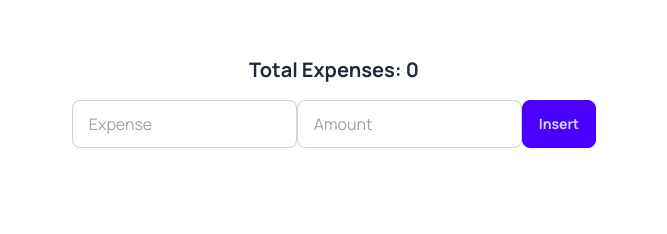
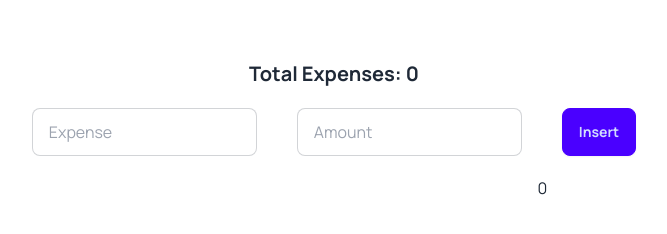
Before and after one commit to Taanveer22/domSmallProjetcs, a plain HTML site: page expenseCalculator/index.html in a window 1280 px wide. Both pictures are taken after a click on the button "Insert". Shown: the whole page, without its empty margins (306-973 px from the left). Drawn offline with nearby package versions, Linux system fonts and the light colour scheme.

Commit message:
alhamdulliah expense calculator small project done

```diff
--- a/expenseCalculator/index.html
+++ b/expenseCalculator/index.html
@@ -2,7 +2,7 @@
   <head>
     <meta charset="UTF-8" />
     <meta name="viewport" content="width=device-width, initial-scale=1.0" />
-    <title>Tea House</title>
+    <title>expense calculator</title>
     <!-- DaisyUI-->
     <link
       href="https://cdn.jsdelivr.net/npm/daisyui@4.12.10/dist/full.min.css"
@@ -44,13 +44,14 @@
   </head>
 
   <body class="font-manrope">
-    <section class="flex justify-center items-center mt-10">
+    <!-- ui section of browser -->
+    <section class="flex justify-center items-center mt-10 ">
       <div class="expense-input-panel">
-        <h1 class="text-xl font-bold text-center my-4">
-          Total Expenses: <span id="expense-amount">0</span>
+        <h1 class="text-xl font-bold text-center my-5">
+          Total Expenses: <span id="total-expense">0</span>
         </h1>
         <!-- Don't use Form -->
-        <div class="flex">
+        <div class="flex gap-10">
           <!-- DaisyUI Input Form -->
           <input
             id="expense-field"
@@ -64,12 +65,14 @@
             placeholder="Amount"
             class="input input-bordered w-full max-w-xs"
           />
-          <button id="expense-insert-btn" class="btn btn-primary">
+          <button id="insert-btn" class="btn btn-primary">
             Insert
           </button>
         </div>
       </div>
     </section>
+
+    <!-- this section should be created by js -->
     <section id="row-container" class="mt-5 w-1/3 mx-auto">
       <!-- Will be populated by JS -->
 
--- a/expenseCalculator/script.js
+++ b/expenseCalculator/script.js
@@ -1 +1,31 @@
-console.log('connected');
+console.log("connected");
+
+const totalExpense = document.getElementById("total-expense");
+const expenseField = document.getElementById("expense-field");
+const amountField = document.getElementById("amount-field");
+const insertBtn = document.getElementById("insert-btn");
+const rowContainer = document.getElementById("row-container");
+
+insertBtn.addEventListener("click", function (event) {
+  console.log(event);
+  console.log(event.target);
+
+  const expenseValue = expenseField.value;
+  const amountValue = Number(amountField.value);
+  console.log(expenseValue, amountValue);
+
+  const row = `
+    <div class="flex justify-between" data-amount = "${amountValue}">
+        <p>${expenseValue}</p>
+        <p>${amountValue}</p>
+    </div>
+    `;
+
+  rowContainer.innerHTML = rowContainer.innerHTML + row;
+
+  let totalExpenseValue = Number(totalExpense.innerText);
+  console.log(totalExpenseValue);
+  totalExpenseValue = amountValue + totalExpenseValue;
+
+  totalExpense.innerText = totalExpenseValue;
+});
```
